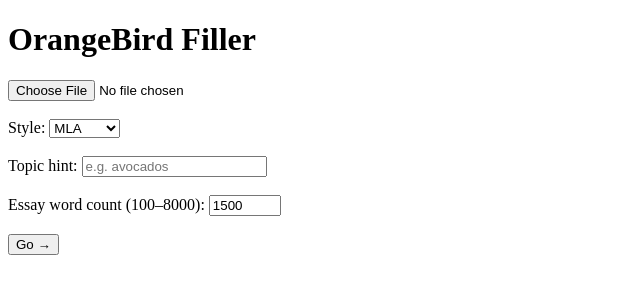
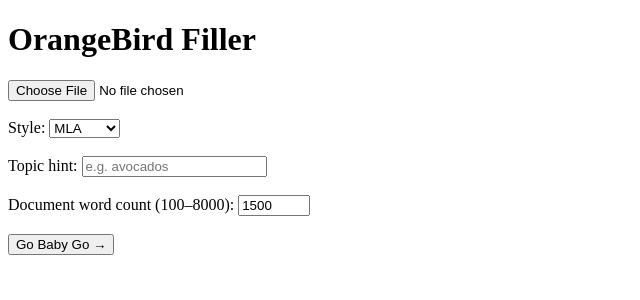
Before and after one commit to orangebirdai/orangebird-filler, a FastAPI app: page / in a window 1280 px wide. Shown: the part 88-388 px from the top of the page, without its empty margins (0-640 px from the left). Run offline with FastAPI, Linux system fonts and the light colour scheme.

Commit message:
Update index.html

```diff
--- a/templates/index.html
+++ b/templates/index.html
@@ -1,7 +1,7 @@
 <!DOCTYPE html>
 <html>
 <head>
-  <title>OrangeBird Filler</title>
+  <title>Welcome to OrangeBird AI's - Document Creator.</title>
   <link rel="stylesheet" href="/static/style.css">
   <style>
     /* Added styles for logo placement */
@@ -33,9 +33,9 @@
       <option>Chicago</option>
     </select><br><br>
     Topic hint: <input name="hint" placeholder="e.g. avocados"><br><br>
-    Essay word count (100–8000):
+    Document word count (100–8000):
     <input type="number" name="wordcount" value="1500" min="100" max="8000"><br><br>
-    <button type="submit">Go →</button>
+    <button type="submit">Go Baby Go →</button>
   </form>
 
   <div id="out" style="margin-top:30px"></div>
```
